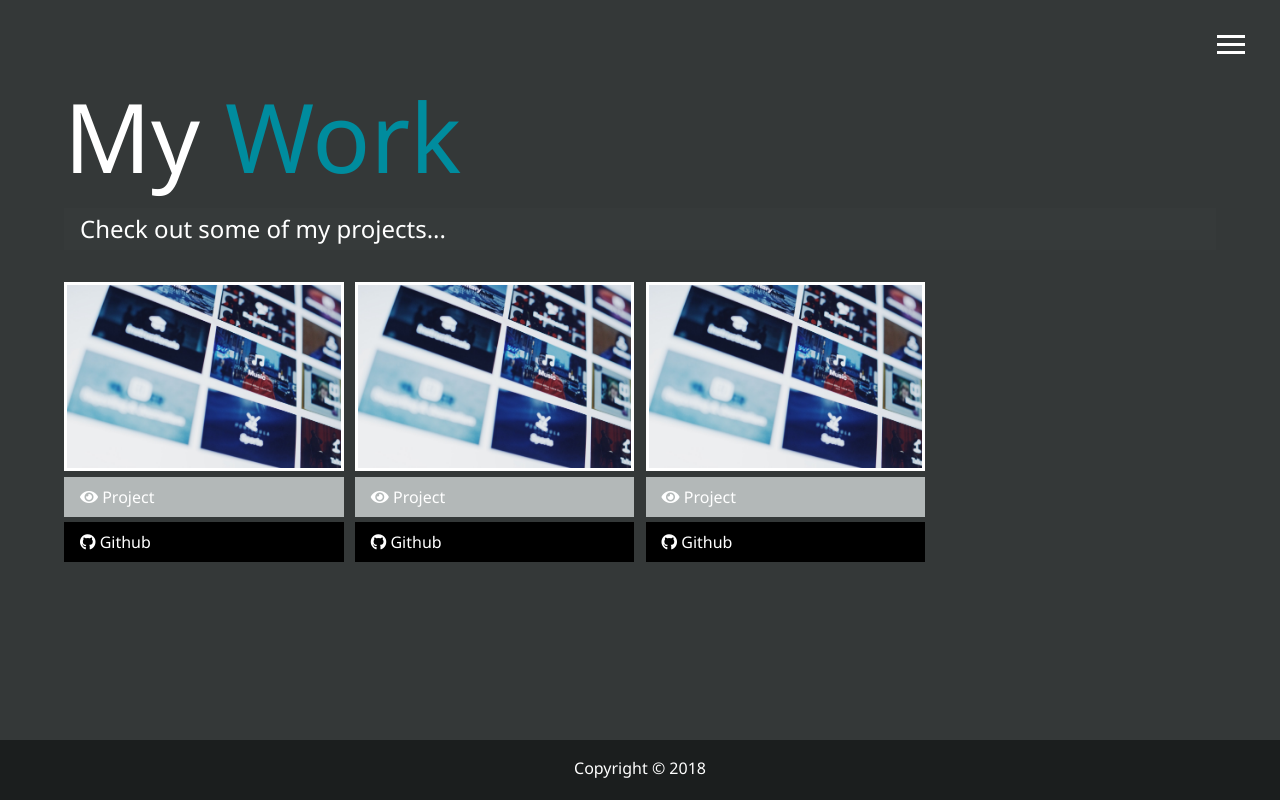
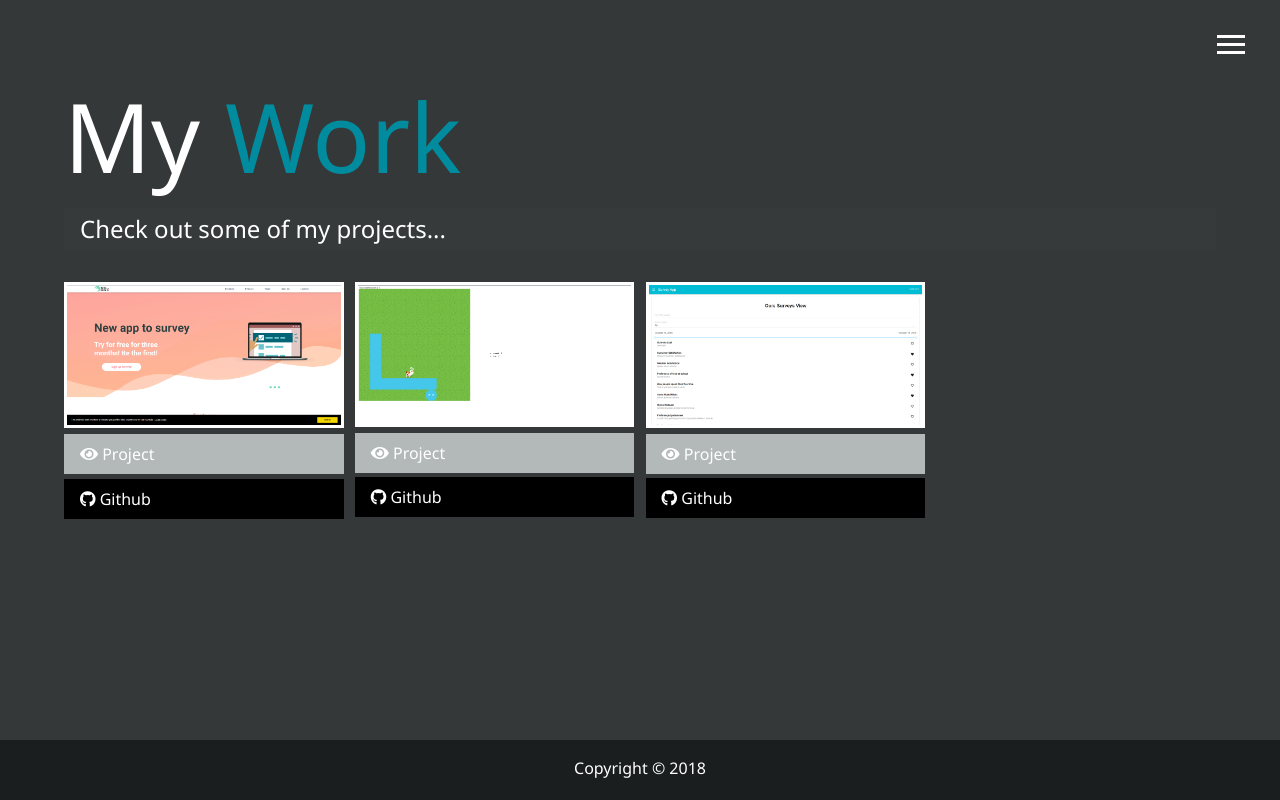
Before and after one commit to VNM90/portfolio, a website: page dist/work.html in a window 1280 px wide. Drawn offline with Linux system fonts and the light colour scheme.

Commit message:
added projects

```diff
--- a/dist/work.html
+++ b/dist/work.html
@@ -56,36 +56,45 @@
             Check out some of my projects...
         </h2>
         <div class="projects">
-            <div class="item"><a href="#!">
-                    <img src="img/projects/project1.jpg"
+            <div class="item"><a href="http://orly-sokoly-herosi.jfddl5.is-academy.pl/"
+                    target="_blank">
+                    <img src="img/projects/project1.png"
                         alt="Project">
                 </a>
-                <a href="" class="btn-light">
+                <a href="http://orly-sokoly-herosi.jfddl5.is-academy.pl/"
+                    target="_blank" class="btn-light">
                     <i class="fas fa-eye"></i> Project
                 </a>
-                <a href="" class="btn-dark">
+                <a href="https://github.com/infoshareacademy/jfddl5-orly-sokoly-herosi"
+                    target="_blank" class="btn-dark">
                     <i class="fab fa-github"></i> Github
                 </a>
             </div>
-            <div class="item"><a href="#!">
-                    <img src="img/projects/project2.jpg"
+            <div class="item"><a href="http://orly-sokoly-herosi.jfddl5.is-academy.pl/snake/"
+                    target="_blank">
+                    <img src="img/projects/project2.png"
                         alt="Project">
                 </a>
-                <a href="" class="btn-light">
+                <a href="http://orly-sokoly-herosi.jfddl5.is-academy.pl/snake/"
+                    target="_blank" class="btn-light">
                     <i class="fas fa-eye"></i> Project
                 </a>
-                <a href="" class="btn-dark">
+                <a href="https://github.com/infoshareacademy/jfddl5-orly-sokoly-herosi/tree/develop/snake"
+                    target="_blank" class="btn-dark">
                     <i class="fab fa-github"></i> Github
                 </a>
             </div>
-            <div class="item"><a href="#!">
-                    <img src="img/projects/project3.jpg"
+            <div class="item"><a href="http://app.orly-sokoly-herosi.jfddl5.is-academy.pl/"
+                    target="_blank">
+                    <img src="img/projects/project3.png"
                         alt="Project">
                 </a>
-                <a href="" class="btn-light">
+                <a href="http://app.orly-sokoly-herosi.jfddl5.is-academy.pl/"
+                    target="_blank" class="btn-light">
                     <i class="fas fa-eye"></i> Project
                 </a>
-                <a href="" class="btn-dark">
+                <a href="https://github.com/infoshareacademy/jfddl5-orly-sokoly-herosi-app"
+                    target="_blank" class="btn-dark">
                     <i class="fab fa-github"></i> Github
                 </a>
             </div>
```
Also changed, not shown: dist/img/projects/project1.jpg (deleted), dist/img/projects/project1.png (added), dist/img/projects/project2.jpg (deleted), dist/img/projects/project2.png (added), dist/img/projects/project3.png (added).
